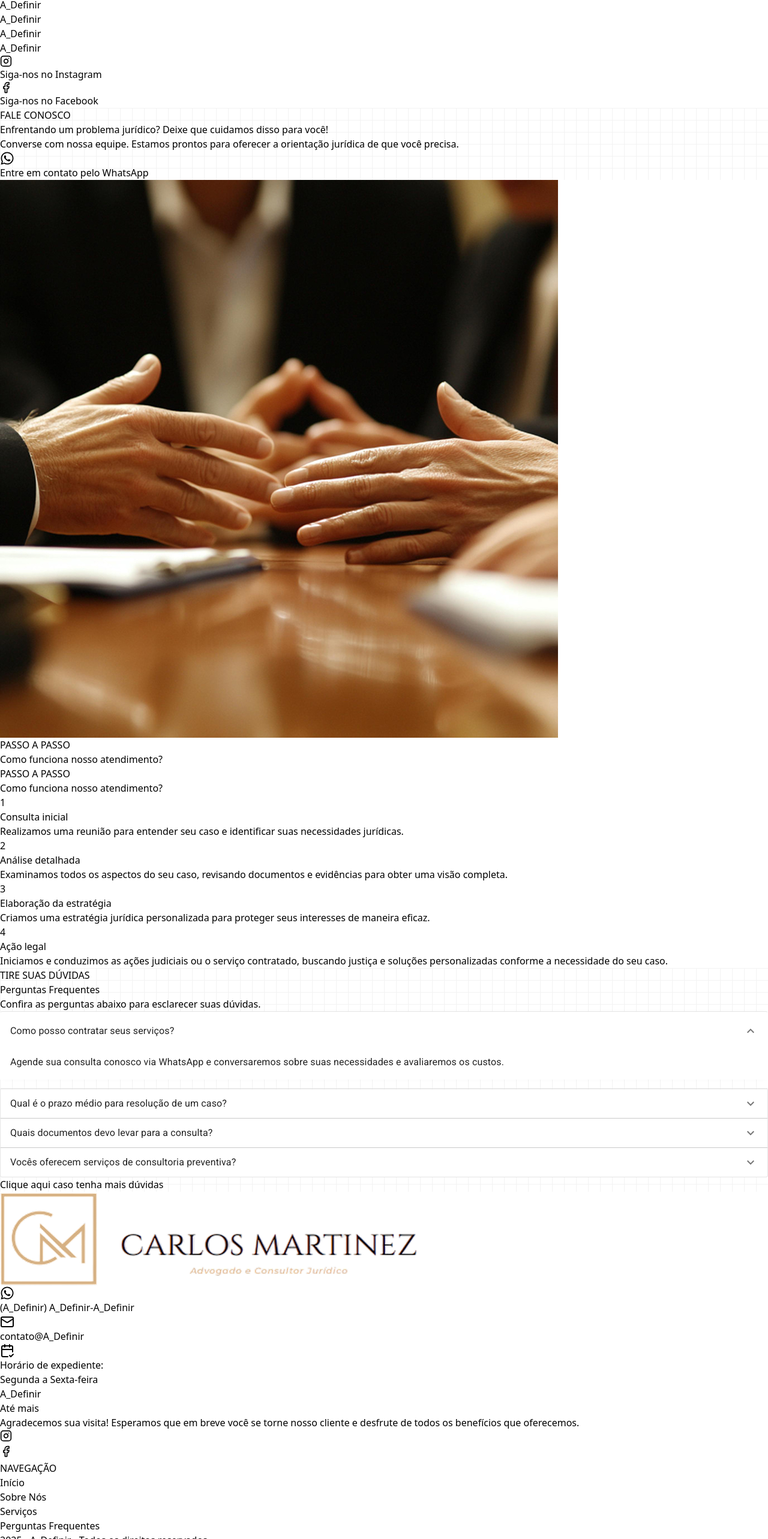
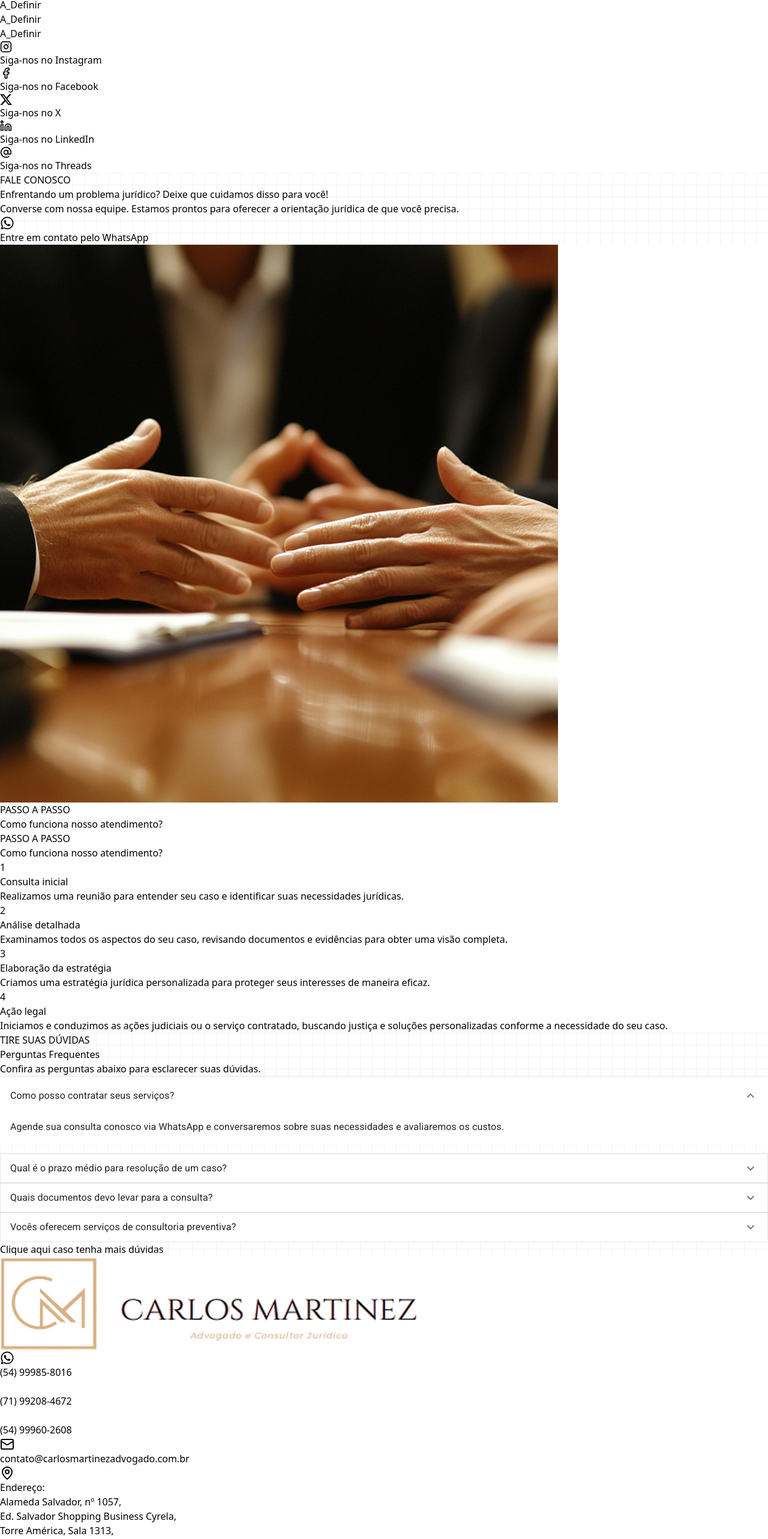
Before and after one commit to EdisonMatos/LP-Carlos-Martinez, a React (Vite) app: page / in a window 1280 px wide. Shown: the part 3276-5842 px from the top of the page at 60% size. Built offline with nearby package versions, Linux system fonts and the light colour scheme; a web font is replaced by a local one.

Commit message:
fix: infos e rede social

```diff
--- /dev/null
+++ b/src/components/sectionElements/aboutInstagram/ThreadsAbout.jsx
@@ -0,0 +1,35 @@
+import React from "react";
+import MotionDivDownToUp from "../../animation/MotionDivDownToUp";
+import IconButton from "../../interactives/IconButton";
+import content from "../../../content/content";
+import Button from "../../interactives/Button";
+
+function ThreadsAbout() {
+  return (
+    <MotionDivDownToUp>
+      <Button
+        label={content.texts.about.aboutSocial.labelThreads}
+        buttonLink={content.texts.links.threads}
+        icon={
+          <svg
+            xmlns="http://www.w3.org/2000/svg"
+            width="20"
+            height="20"
+            viewBox="0 0 24 24"
+            fill="none"
+            stroke="currentColor"
+            stroke-width="2"
+            stroke-linecap="round"
+            stroke-linejoin="round"
+            class="lucide lucide-at-sign-icon lucide-at-sign"
+          >
+            <circle cx="12" cy="12" r="4" />
+            <path d="M16 8v5a3 3 0 0 0 6 0v-1a10 10 0 1 0-4 8" />
+          </svg>
+        }
+      />{" "}
+    </MotionDivDownToUp>
+  );
+}
+
+export default ThreadsAbout;
--- /dev/null
+++ b/src/components/sectionElements/footer/threadsFooter.jsx
@@ -0,0 +1,40 @@
+import React from "react";
+import MotionDivDownToUp from "../../animation/MotionDivDownToUp";
+import IconButton from "../../interactives/IconButton";
+import content from "../../../content/content";
+
+function ThreadsFooter() {
+  return (
+    <MotionDivDownToUp>
+      {" "}
+      <a
+        href={content.texts.links.threads}
+        target="_blank"
+        aria-label="Link para o Threads"
+      >
+        <IconButton
+          ariaLabel="Botão para o Threads"
+          icon={
+            <svg
+              xmlns="http://www.w3.org/2000/svg"
+              width="20"
+              height="20"
+              viewBox="0 0 24 24"
+              fill="none"
+              stroke="currentColor"
+              stroke-width="2"
+              stroke-linecap="round"
+              stroke-linejoin="round"
+              class="lucide lucide-at-sign-icon lucide-at-sign"
+            >
+              <circle cx="12" cy="12" r="4" />
+              <path d="M16 8v5a3 3 0 0 0 6 0v-1a10 10 0 1 0-4 8" />
+            </svg>
+          }
+        />
+      </a>
+    </MotionDivDownToUp>
+  );
+}
+
+export default ThreadsFooter;
--- a/src/components/sections/AboutInstagram.jsx
+++ b/src/components/sections/AboutInstagram.jsx
@@ -13,6 +13,7 @@ import DefaultInstagram from "../sectionElements/aboutInstagram/DefaultInstagram
 import ParagraphsAboutSocial from "../sectionElements/aboutInstagram/ParagraphsAboutSocial";
 import TikTokAbout from "../sectionElements/aboutInstagram/TiktokAbout";
 import InstagramSecundaryAbout from "../sectionElements/aboutInstagram/InstagramSecundaryAbout";
+import ThreadsAbout from "../sectionElements/aboutInstagram/ThreadsAbout";
 
 export default function AboutInstagram({
   instagram,
@@ -23,6 +24,7 @@ export default function AboutInstagram({
   socialPrint,
   colorMode,
   instagramSecundary,
+  threads,
 }) {
   // Definir classes de tema
   const bgClasses = {
@@ -67,6 +69,7 @@ export default function AboutInstagram({
             {linkedin && <LinkedInAbout colorMode={colorMode} />}
             {tiktok && <TikTokAbout />}
             {instagramSecundary && <InstagramSecundaryAbout />}
+            {threads && <ThreadsAbout />}
           </div>
         </div>
       </SectionWrapper>
--- a/src/components/sections/FooterSocial.jsx
+++ b/src/components/sections/FooterSocial.jsx
@@ -24,6 +24,7 @@ import PhoneTerciario from "../sectionElements/footer/PhoneTerciario.jsx";
 import TikTokFooter from "../sectionElements/footer/TikTokFooter.jsx";
 import ExpedienteSecondFooter from "../sectionElements/footer/ExpedienteSecondFooter.jsx";
 import InstagramSecundaryFooter from "../sectionElements/footer/InstagramSecundaryFooter.jsx";
+import ThreadsFooter from "../sectionElements/footer/threadsFooter.jsx";
 
 export default function FooterSocial({
   colorMode,
@@ -40,6 +41,7 @@ export default function FooterSocial({
   phoneTerciario,
   expedientesecond,
   instagramSecundary,
+  threads,
 }) {
   // Define estilos com base no colorMode
   let footerBackground = "";
@@ -90,11 +92,12 @@ export default function FooterSocial({
                 <div className="mt-2 opacity-90">
                   <div className="flex gap-[10px] items-center">
                     {instagram && <InstagramFooter />}
-                    {instagramSecundary && <InstagramSecundaryFooter/>}
+                    {instagramSecundary && <InstagramSecundaryFooter />}
                     {tiktok && <TikTokFooter />}
                     {facebook && <FacebookFooter />}
                     {x && <XFooter />}
                     {linkedin && <LinkedinFooter />}
+                    {threads && <ThreadsFooter />}
                   </div>
                 </div>
               </MotionDivDownToUp>
--- a/src/content/content.jsx
+++ b/src/content/content.jsx
@@ -53,31 +53,34 @@ import { FileText } from "lucide-react";
 const currentYear = new Date().getFullYear();
 
 export const infos = {
-  name: "A_Definir",
+  name: "Carlos Martinez Advocacia",
   email: "contato", // Email desejado pelo cliente
   emailSecundario: "A_Definir", // Email desejado pelo cliente
-  domain: "A_Definir", // Sem "www"
+  domain: "carlosmartinezadvogado.com.br", // Sem "www"
   phone: {
-    ddd: "A_Definir",
-    firstPart: "A_Definir", // Apenas os 5 primeiros números (incluindo o 9)
-    secondPart: "A_Definir", // Apenas os 4 últimos números
+    ddd: "54",
+    firstPart: "99985", // Apenas os 5 primeiros números (incluindo o 9)
+    secondPart: "8016", // Apenas os 4 últimos números
   },
   phoneSecundario: {
-    ddd: "A_Definir",
-    firstPart: "A_Definir", // Apenas os 5 primeiros números (incluindo o 9)
-    secondPart: "A_Definir", // Apenas os 4 últimos números
+    ddd: "71",
+    firstPart: "99208", // Apenas os 5 primeiros números (incluindo o 9)
+    secondPart: "4672", // Apenas os 4 últimos números
   },
   phoneTerciario: {
-    ddd: "A_Definir",
-    firstPart: "A_Definir", // Apenas os 5 primeiros números (incluindo o 9)
-    secondPart: "A_Definir", // Apenas os 4 últimos números
+    ddd: "54",
+    firstPart: "99960", // Apenas os 5 primeiros números (incluindo o 9)
+    secondPart: "2608", // Apenas os 4 últimos números
   },
   endereco: (
     <div>
       <p>Endereço:</p>
-      <p>A_Definir</p>
-      <p>A_Definir</p>
-      <p>A_Definir</p>
+      <p>Alameda Salvador, nº 1057,</p>
+      <p>Ed. Salvador Shopping Business Cyrela,</p>
+      <p>Torre América, Sala 1313,</p>
+      <p>Caminho das Árvores,</p>
+      <p>Salvador - BA,</p>
+      <p>CEP: 41820-790</p>
     </div>
   ),
   enderecoSecundario: (
@@ -92,14 +95,17 @@ export const infos = {
     <div>
       <p>Horário de expediente:</p>
       <p>Segunda a Sexta-feira</p>
-      <p>A_Definir</p>
+      <p>9h às 18h</p>
+      <br />
+      Atendimento criminal e de urgência 24h pelo WhatsApp
     </div>
   ),
   obs: <span className="italic">A Definir</span>,
-  instagramProfile: "A_definir", // Sem o @
-  facebookProfile: "A_Definir",
-  linkeDinProfile: "A_Definir",
-  x: "A_Definir",
+  instagramProfile: "carlosmartinezadvogado", // Sem o @
+  facebookProfile: "antonio.carlos.miguez.martinez.2025",
+  linkeDinProfile: "carlos-martinez-b62b69176",
+  x: "AcmmCarlos",
+  threadsProfile: "miguezmartinez",
   whatsappDefaultMessage:
     "Olá! Vim através do site de vocês e gostaria de tirar umas dúvidas.",
   whatsChatDefaultMessage:
@@ -405,11 +411,12 @@ const content = {
         miniTag: "A_Definir",
         title: "A_Definir",
         subtitle: "A_Definir",
-        paragraph: <p>A_Definir</p>,
+        paragraph: <p></p>,
         labelInstagram: "Siga-nos no Instagram",
         labelFacebook: "Siga-nos no Facebook",
         labelLinkedin: "Siga-nos no LinkedIn",
         labelX: "Siga-nos no X",
+        labelThreads: "Siga-nos no Threads",
       },
     },
     cta: {
@@ -823,6 +830,7 @@ const content = {
     },
     links: {
       instagram: `https://www.instagram.com/${infos.instagramProfile}/`,
+      threads: `https://www.threads.com/${infos.threadsProfile}/`,
       ctaWhatsapp: `https://wa.me/+55${infos.phone.ddd}${infos.phone.firstPart}${infos.phone.secondPart}?text=${infos.whatsappDefaultMessage}`,
       phoneSecundario: `https://wa.me/+55${infos.phoneSecundario.ddd}${infos.phoneSecundario.firstPart}${infos.phoneSecundario.secondPart}?text=${infos.whatsappDefaultMessage}`,
       phoneTerciario: `https://wa.me/+55${infos.phoneTerciario.ddd}${infos.phoneTerciario.firstPart}${infos.phoneTerciario.secondPart}?text=${infos.whatsappDefaultMessage}`,
--- a/src/pages/Index.jsx
+++ b/src/pages/Index.jsx
@@ -45,6 +45,9 @@ export default function Index() {
         instagram={true}
         facebook={true}
         socialPrint={true}
+        threads={true}
+        x={true}
+        linkedin={true}
       />
       <Cta colorMode={colorMode} />
       <Steps colorMode={colorMode} />
@@ -52,13 +55,16 @@ export default function Index() {
       <Faq colorMode={colorMode} />
       <FooterSocial
         colorMode={colorMode}
-        addres={false}
+        addres={true}
         addresSecundario={false}
-        phoneSecundario={false}
-        phoneTerciario={false}
+        phoneSecundario={true}
+        phoneTerciario={true}
         expedientesecond={false}
         instagram={true}
         facebook={true}
+        threads={true}
+        x={true}
+        linkedin={true}
       />
       <FloatingWhatsappButton />
       <BackToTopButton />
```
